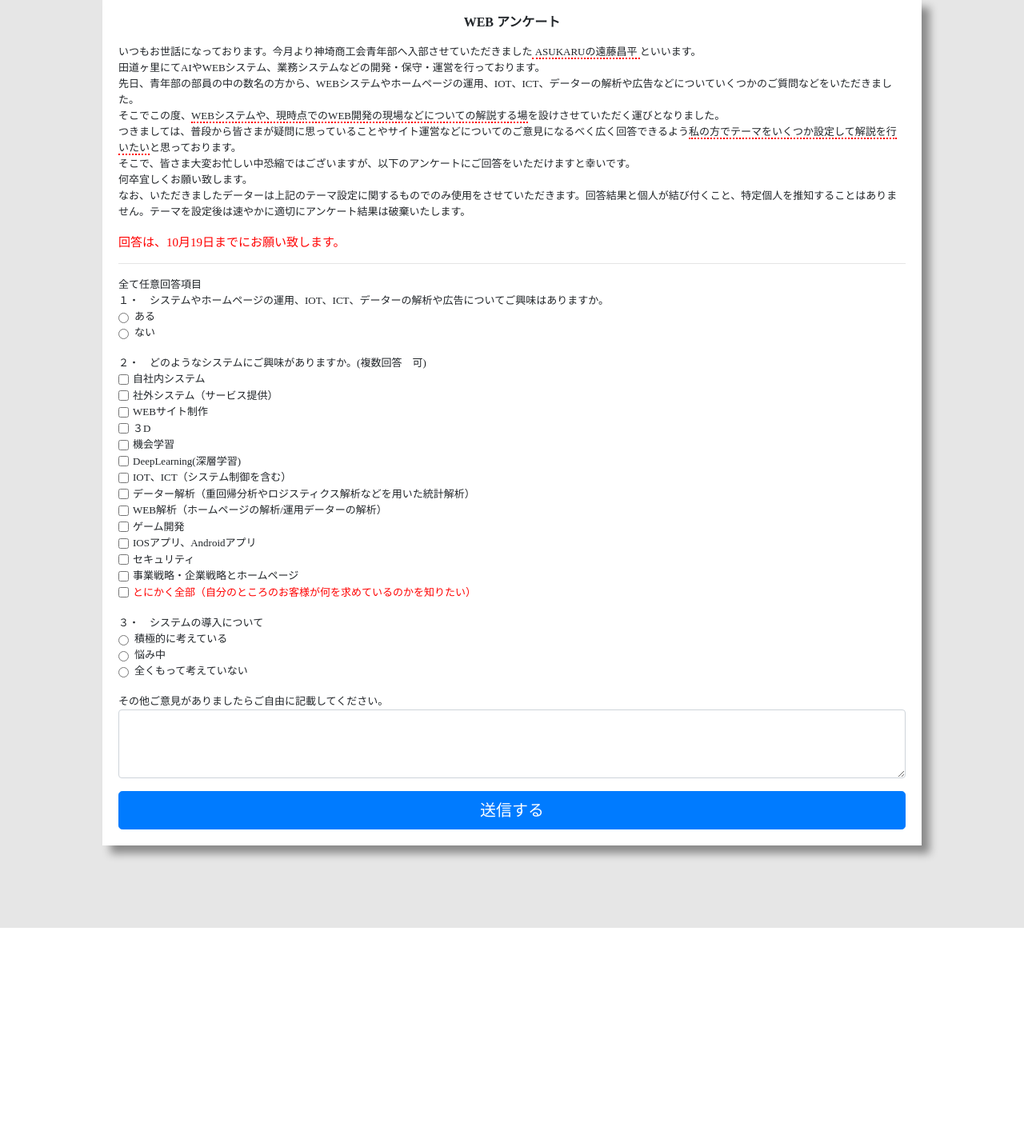
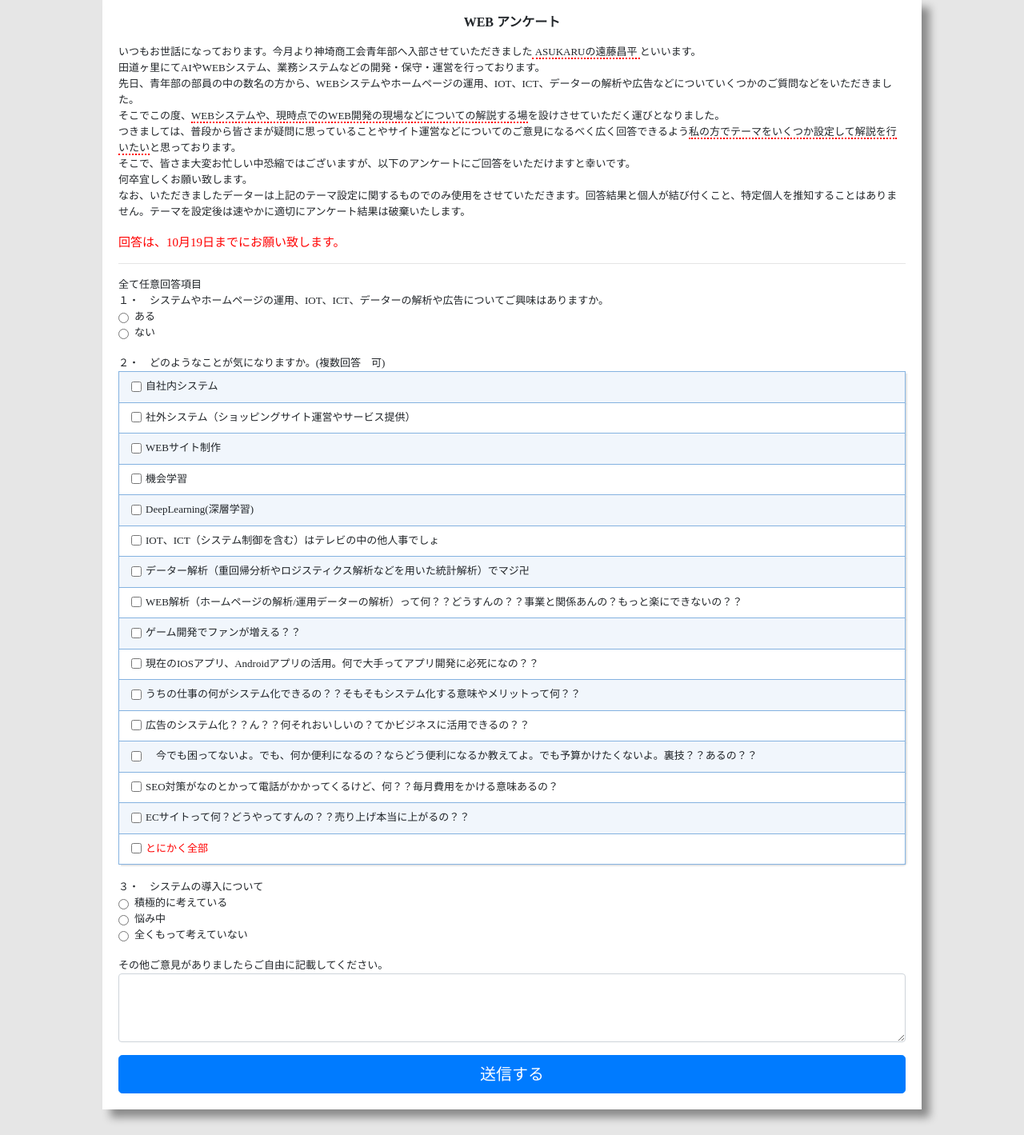
Before and after one commit to Ibe0366/step1, a PHP site: page / in a window 1280 px wide. Shown: the part 103-1522 px from the top of the page at 80% size. Before the commit the page ends 1263 px from the top, so only its background shows below. Run offline with PHP 8.4, Linux system fonts and the light colour scheme; data that the repository does not hold is empty.

Commit message:
imac
imac

```diff
--- a/index.php
+++ b/index.php
@@ -97,10 +97,67 @@
       .clear{
        clear:both;
       }
+
+      /*　table css　*/
+      table {
+  width: 100%;
+  border-spacing: 0;
+  font-size:14px;
+}
+
+table tr td {
+  padding: 8px 15px;
+  border-top: 1px solid #84b2e0;
+  border-bottom: 1px solid #84b2e0;
+  border-left: 1px solid #84b2e0;
+  text-align: left;
+}
+table tr td:last-child {
+  border-right: 1px solid #84b2e0;
+  box-shadow: 2px 2px 1px rgba(0,0,0,0.1);
+}
+table tr {
+  background: #fff;
+}
+table tr:nth-child(2n+1) {
+  background: #f1f6fc;
+}
+table tr:last-child td {
+  box-shadow: 2px 2px 1px rgba(0,0,0,0.1);
+}
+table tr:last-child td:first-child {
+  border-radius: 0 0 0 5px;
+}
+table tr:last-child td:last-child {
+  border-radius: 0 0 5px 0;
+}
+table tr:hover {
+  background: #bbd4ee;
+  cursor:pointer;
+}
+
+.g_nav{
+  width: 100%;
+  padding: 13px;
+  padding: 3% 15% 3% 15%;
+}
+.card{
+  width: 200px;
+  border: 0.8px solid gray;
+  padding: 8px;
+  border-radius: 3px;
+  background-color: #fff;
+}
+
+
     </style>
   </head>
   <body>
-    <?php echo $message; ?>
+    <?php
+      if (!empty($message)) {
+          echo $message;
+      }
+    ?>
     <div id="wrapp">
       <h1>WEB アンケート</h1>
       <br>
@@ -136,7 +193,7 @@
           </div>
           <br>
           <!-- どのようなシステムに興味があるのか -->
-          <p><strong>２・　どのようなシステムにご興味がありますか。(複数回答　可)</strong></p>
+          <p><strong>２・　どのようなことが気になりますか。(複数回答　可)</strong></p>
           <table>
             <tr>
               <td>
@@ -150,7 +207,7 @@
               <td>
                 <div class="form-check form-check-inline">
                   <input class="form-check-input" type="checkbox" name="system[]" id="inlineCheckbox2" value="社外システム（サービス提供）">
-                  <label class="form-check-label" for="inlineCheckbox2"><p>社外システム（サービス提供）</p></label>
+                  <label class="form-check-label" for="inlineCheckbox2"><p>社外システム（ショッピングサイト運営やサービス提供）</p></label>
                 </div>
               </td>
             </tr>
@@ -159,14 +216,6 @@
                 <div class="form-check form-check-inline">
                   <input class="form-check-input" type="checkbox" name="system[]" id="inlineCheckbox3" value="WEBサイト制作">
                   <label class="form-check-label" for="inlineCheckbox3"><p>WEBサイト制作</p></label>
-                </div>
-              </td>
-            </tr>
-            <tr>
-              <td>
-                <div class="form-check form-check-inline">
-                  <input class="form-check-input" type="checkbox" name="system[]" id="inlineCheckbox4" value="３D">
-                  <label class="form-check-label" for="inlineCheckbox4"><p>３D</p></label>
                 </div>
               </td>
             </tr>
@@ -189,8 +238,8 @@
             <tr>
               <td>
                 <div class="form-check form-check-inline">
-                  <input class="form-check-input" type="checkbox" name="system[]" id="inlineCheckbox7" value="IOT、ICT">
-                  <label class="form-check-label" for="inlineCheckbox7"><p>IOT、ICT（システム制御を含む）</p></label>
+                  <input class="form-check-input" type="checkbox" name="system[]" id="inlineCheckbox7" value="IOT、ICT（システム制御を含む）はテレビの中の他人事でしょ">
+                  <label class="form-check-label" for="inlineCheckbox7"><p>IOT、ICT（システム制御を含む）はテレビの中の他人事でしょ</p></label>
                 </div>
               </td>
             </tr>
@@ -198,7 +247,7 @@
               <td>
                 <div class="form-check form-check-inline">
                   <input class="form-check-input" type="checkbox" name="system[]" id="inlineCheckbox8" value="データー解析">
-                  <label class="form-check-label" for="inlineCheckbox8"><p>データー解析（重回帰分析やロジスティクス解析などを用いた統計解析）</p></label>
+                  <label class="form-check-label" for="inlineCheckbox8"><p>データー解析（重回帰分析やロジスティクス解析などを用いた統計解析）でマジ卍</p></label>
                 </div>
               </td>
             </tr>
@@ -206,47 +255,71 @@
               <td>
                 <div class="form-check form-check-inline">
                   <input class="form-check-input" type="checkbox" name="system[]" id="inlineCheckbox9" value="WEB解析（ホームページの解析）">
-                  <label class="form-check-label" for="inlineCheckbox9"><p>WEB解析（ホームページの解析/運用データーの解析）</p></label>
+                  <label class="form-check-label" for="inlineCheckbox9"><p>WEB解析（ホームページの解析/運用データーの解析）って何？？どうすんの？？事業と関係あんの？もっと楽にできないの？？</p></label>
                 </div>
               </td>
             </tr>
             <tr>
               <td>
                 <div class="form-check form-check-inline">
-                  <input class="form-check-input" type="checkbox" name="system[]" id="inlineCheckbox11" value="ゲーム開発">
-                  <label class="form-check-label" for="inlineCheckbox11"><p>ゲーム開発</p></label>
+                  <input class="form-check-input" type="checkbox" name="system[]" id="inlineCheckbox11" value="ゲーム開発でファンが増える？？">
+                  <label class="form-check-label" for="inlineCheckbox11"><p>ゲーム開発でファンが増える？？</p></label>
                 </div>
               </td>
             </tr>
             <tr>
               <td>
                  <div class="form-check form-check-inline">
-                  <input class="form-check-input" type="checkbox" name="system[]" id="inlineCheckbox12" value="IOSアプリ、Androidアプリ">
-                  <label class="form-check-label" for="inlineCheckbox12"><p>IOSアプリ、Androidアプリ</p></label>
+                  <input class="form-check-input" type="checkbox" name="system[]" id="inlineCheckbox12" value="現在のIOSアプリ、Androidアプリの活用。何で大手ってアプリ開発に必死になの？？">
+                  <label class="form-check-label" for="inlineCheckbox12"><p>現在のIOSアプリ、Androidアプリの活用。何で大手ってアプリ開発に必死になの？？</p></label>
                 </div>
               </td>
             </tr>
             <tr>
               <td>
                  <div class="form-check form-check-inline">
-                  <input class="form-check-input" type="checkbox" name="system[]" id="inlineCheckbox13" value="セキュリティ">
-                  <label class="form-check-label" for="inlineCheckbox13"><p>セキュリティ</p></label>
+                  <input class="form-check-input" type="checkbox" name="system[]" id="inlineCheckbox16" value="何がシステム化できるのか、そもそもシステム化する意味やメリットって何？？ ">
+                  <label class="form-check-label" for="inlineCheckbox16"><p>うちの仕事の何がシステム化できるの？？そもそもシステム化する意味やメリットって何？？  </p></label>
                 </div>
               </td>
             </tr>
             <tr>
               <td>
                  <div class="form-check form-check-inline">
-                  <input class="form-check-input" type="checkbox" name="system[]" id="inlineCheckbox14" value="事業戦略・企業戦略とホームページ">
-                  <label class="form-check-label" for="inlineCheckbox14"><p>事業戦略・企業戦略とホームページ</p></label>
+                  <input class="form-check-input" type="checkbox" name="system[]" id="inlineCheckbox13" value="広告のシステム化？？ん？？何それおいしいの？てかビジネスに活用できるの？？ ">
+                  <label class="form-check-label" for="inlineCheckbox13"><p>広告のシステム化？？ん？？何それおいしいの？てかビジネスに活用できるの？？ </p></label>
                 </div>
               </td>
             </tr>
             <tr>
               <td>
                  <div class="form-check form-check-inline">
-                  <input class="form-check-input" type="checkbox" name="system[]" id="inlineCheckbox13" value="とにかく全部">
-                  <label class="form-check-label" for="inlineCheckbox13"><p style="color: red;">とにかく全部（自分のところのお客様が何を求めているのかを知りたい）</p></label>
+                  <input class="form-check-input" type="checkbox" name="system[]" id="inlineCheckbox17" value="　今でも困ってないよ。でも、何か便利になるの？ならどう便利になるか教えてよ。でも予算かけたくないよ。裏技？？あるの？？ ">
+                  <label class="form-check-label" for="inlineCheckbox17"><p>　今でも困ってないよ。でも、何か便利になるの？ならどう便利になるか教えてよ。でも予算かけたくないよ。裏技？？あるの？？</p></label>
+                </div>
+              </td>
+            </tr>
+            <tr>
+              <td>
+                 <div class="form-check form-check-inline">
+                  <input class="form-check-input" type="checkbox" name="system[]" id="inlineCheckbox20" value="SEO対策がなのとかって電話がかかってくるけど、何？？毎月費用をかける意味あるの？ ">
+                  <label class="form-check-label" for="inlineCheckbox20"><p>SEO対策がなのとかって電話がかかってくるけど、何？？毎月費用をかける意味あるの？</p></label>
+                </div>
+              </td>
+            </tr>
+            <tr>
+              <td>
+                 <div class="form-check form-check-inline">
+                  <input class="form-check-input" type="checkbox" name="system[]" id="inlineCheckbox21" value="ECサイトって何？どうやってすんの？？売り上げ本当に上がるの？？">
+                  <label class="form-check-label" for="inlineCheckbox21"><p>ECサイトって何？どうやってすんの？？売り上げ本当に上がるの？？</p></label>
+                </div>
+              </td>
+            </tr>
+            <tr>
+              <td>
+                 <div class="form-check form-check-inline">
+                  <input class="form-check-input" type="checkbox" name="system[]" id="inlineCheckbox15" value="とにかく全部">
+                  <label class="form-check-label" for="inlineCheckbox15"><p style="color: red;">とにかく全部</p></label>
                 </div>
               </td>
             </tr>
--- a/ress.php
+++ b/ress.php
@@ -55,6 +55,7 @@
     $file_handler = fopen("result.csv", "a");
     $array = array($date, $ip, $exampleRadios, $system, $operations, $other);
     fputcsv($file_handler, $array);
+    fclose($file_handler);
 
     // 次回回答のためのクッキーを設置
      setcookie("asukaru_ankate", "asukaru_ankate_ress_for_kanzaki", time()+60*60*24*7*4);
```
